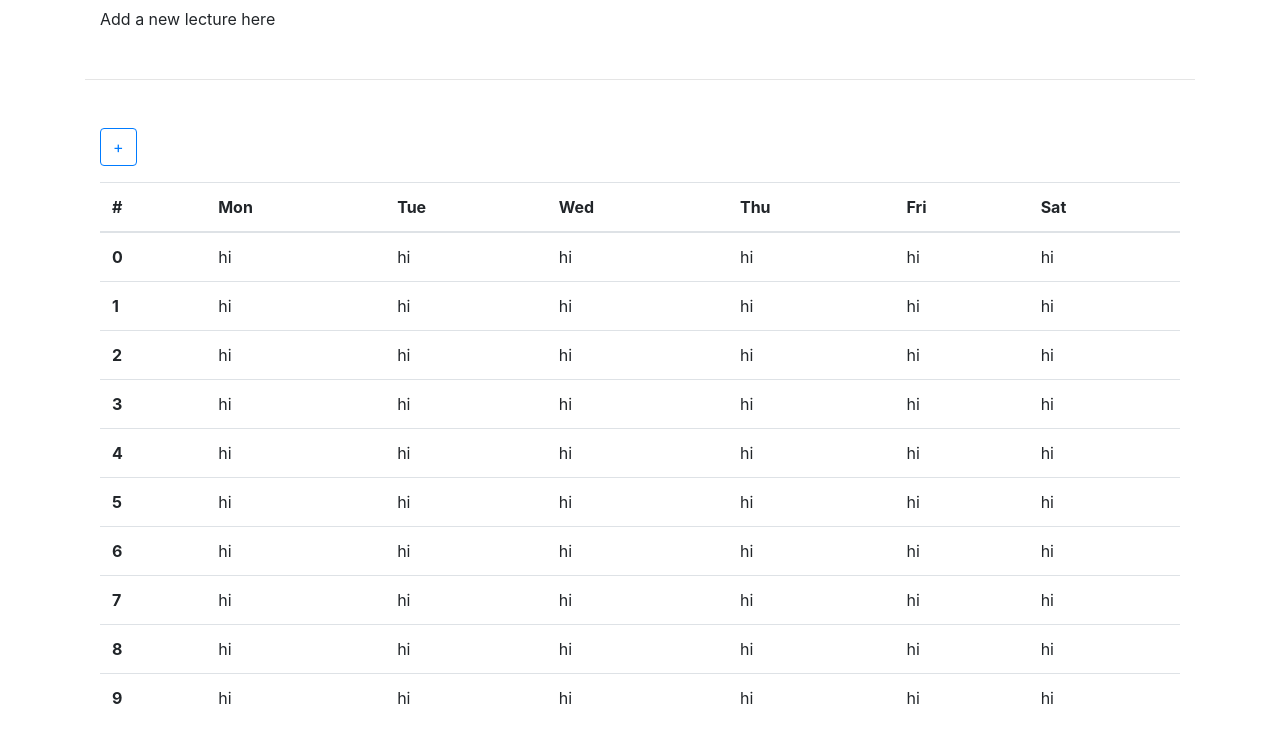
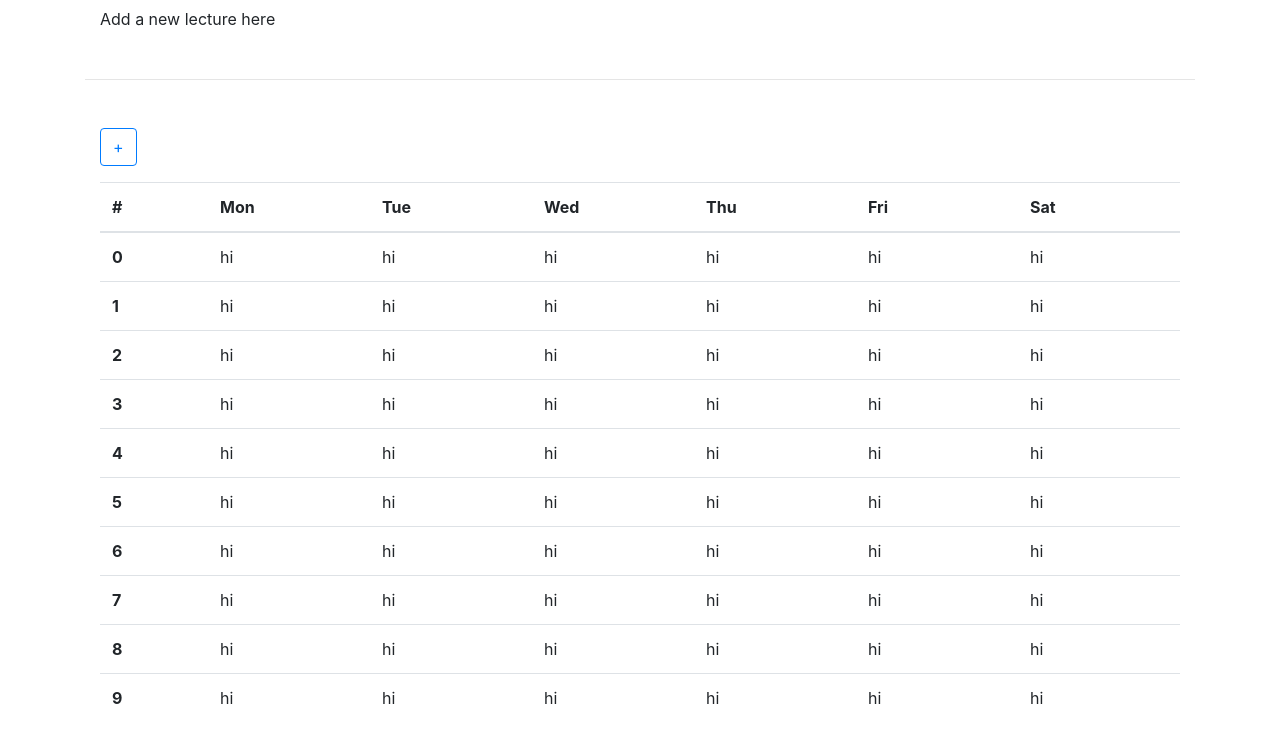
Before and after one commit to gunhoflash/TimePaper, a Node server app: page / in a window 1280 px wide. Shown: the part 147-885 px from the top of the page. Run offline with Node 20, Linux system fonts and the light colour scheme.

Commit message:
edit width of table cell

```diff
--- a/public/common/css/timetable.css
+++ b/public/common/css/timetable.css
@@ -1 +1,6 @@
 .class-box {width:30px}
+
+#timetable.mon-to-sat tr > *{width: 15%;}
+#timetable.mon-to-sat tr > *:nth-child(1){width: 10%;}
+#timetable.mon-to-fri tr > *{width: 18%;}
+#timetable.mon-to-fri tr > *:nth-child(1){width: 10%;}
--- a/views/main.ejs
+++ b/views/main.ejs
@@ -14,11 +14,12 @@
 		<meta property="og:url" content="https://timepaper.herokuapp.com/">
 
 		<link rel="canonical" href="https://timepaper.herokuapp.com/">
-		<link rel="stylesheet" href="http://fonts.googleapis.com/icon?family=Material+Icons">
+		<link rel="stylesheet" href="https://fonts.googleapis.com/icon?family=Material+Icons">
 
 		<!-- CSS -->
 		<link rel="stylesheet" href="../public/common/css/bootstrap-reboot.min.css">
 		<link rel="stylesheet" href="../public/common/css/bootstrap.min.css">
+		<link rel="stylesheet" href="../public/common/css/timetable.css">
 
 		<!-- JS -->
 		<script src="../public/common/js/jquery-3.3.1.min.js"></script>
@@ -65,7 +66,7 @@
 				<div class="my-3">
 					<button type="button" class="btn btn-outline-primary" data-toggle="modal" data-target="#exampleModal">+</button>
 				</div>
-				<table class="table" id="timetable">
+				<table class="table mon-to-sat" id="timetable">
 					<thead>
 						<tr>
 							<th scope="col">#</th>
```
